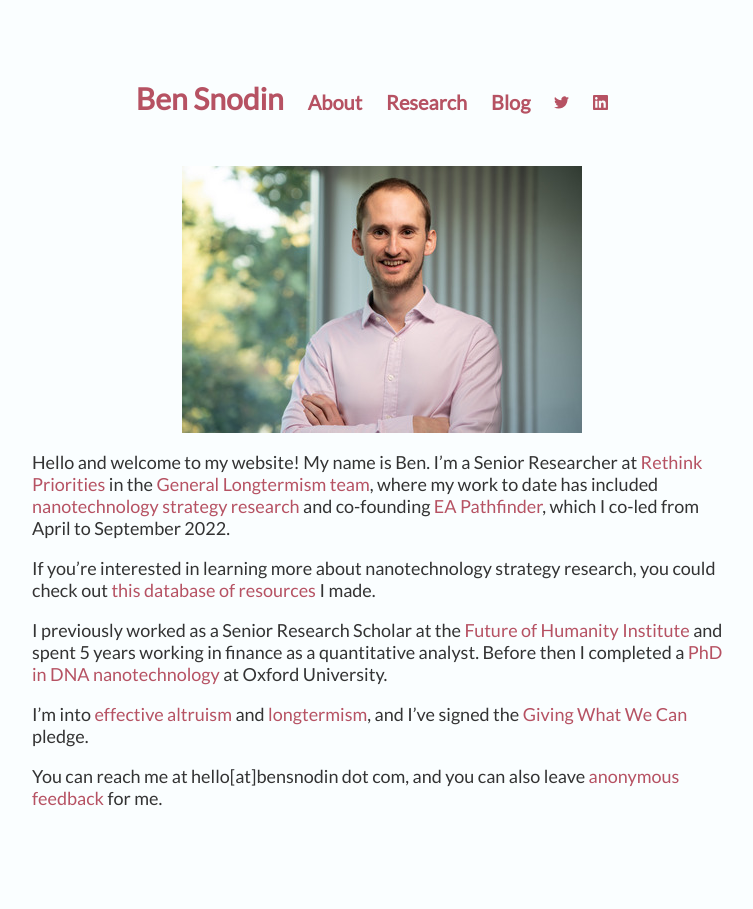
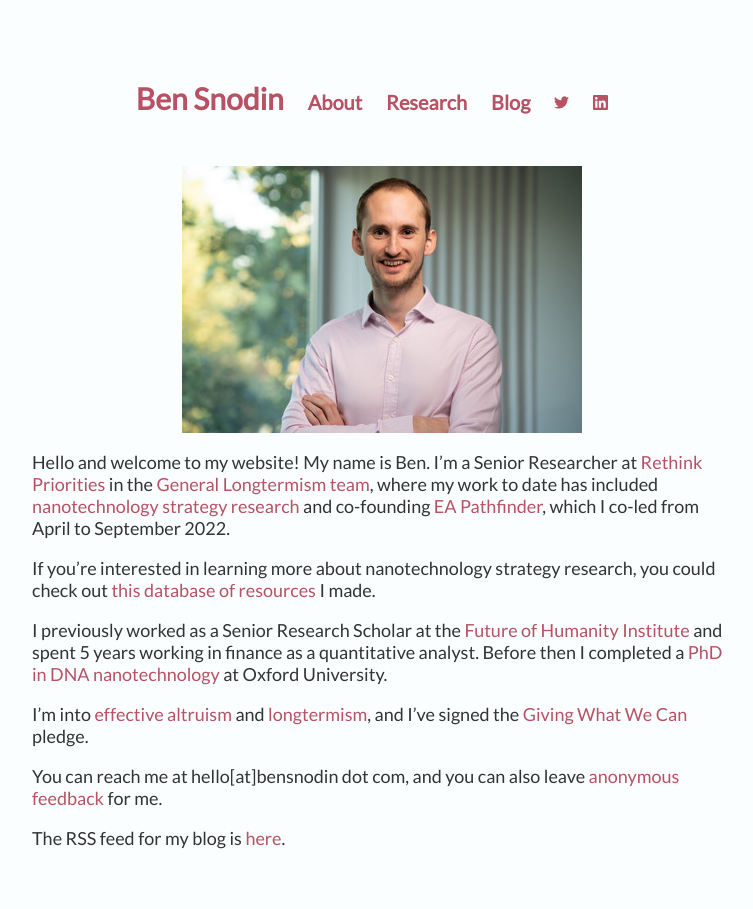
Before and after one commit to bsnodin/bsnodin.github.io, a Jekyll site: the page built from index.md, in a window 1280 px wide. Shown: the whole page, without its empty margins (258-1011 px from the left). Built offline with Jekyll 4.4.1, drawn with Linux system fonts in a browser that asks for light colours.

Commit message:
added link to RSS feed on homepage

```diff
--- a/index.md
+++ b/index.md
@@ -14,3 +14,5 @@ I previously worked as a Senior Research Scholar at the [Future of Humanity Inst
 I'm into [effective altruism](https://www.effectivealtruism.org/) and [longtermism](https://www.effectivealtruism.org/articles/cause-profile-long-run-future/), and I've signed the [Giving What We Can](https://www.givingwhatwecan.org/) pledge.
 
 You can reach me at hello[at]bensnodin dot com, and you can also leave [anonymous feedback](https://docs.google.com/forms/d/e/1FAIpQLScelY3qOAAhKkTy3mSLgA896K9YEG1X-AdLfN_wgo-Tkt-e1Q/viewform?usp=sf_link) for me.
+
+The RSS feed for my blog is [here](https://www.bensnodin.com/feed.xml).
```
